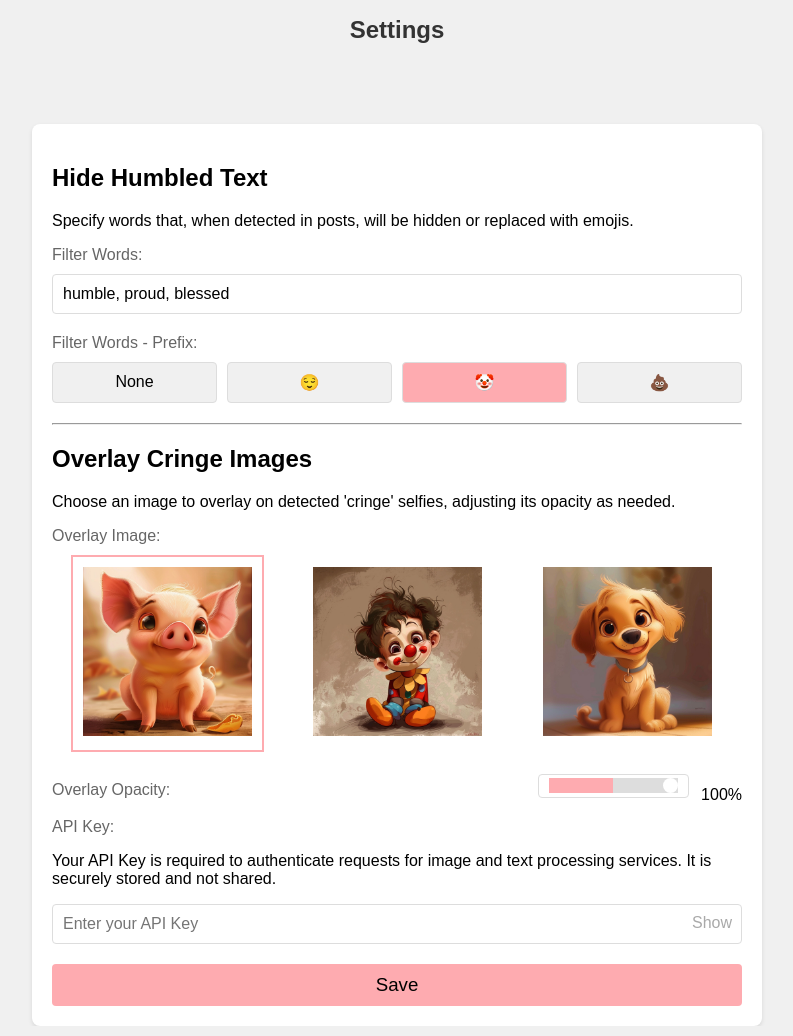
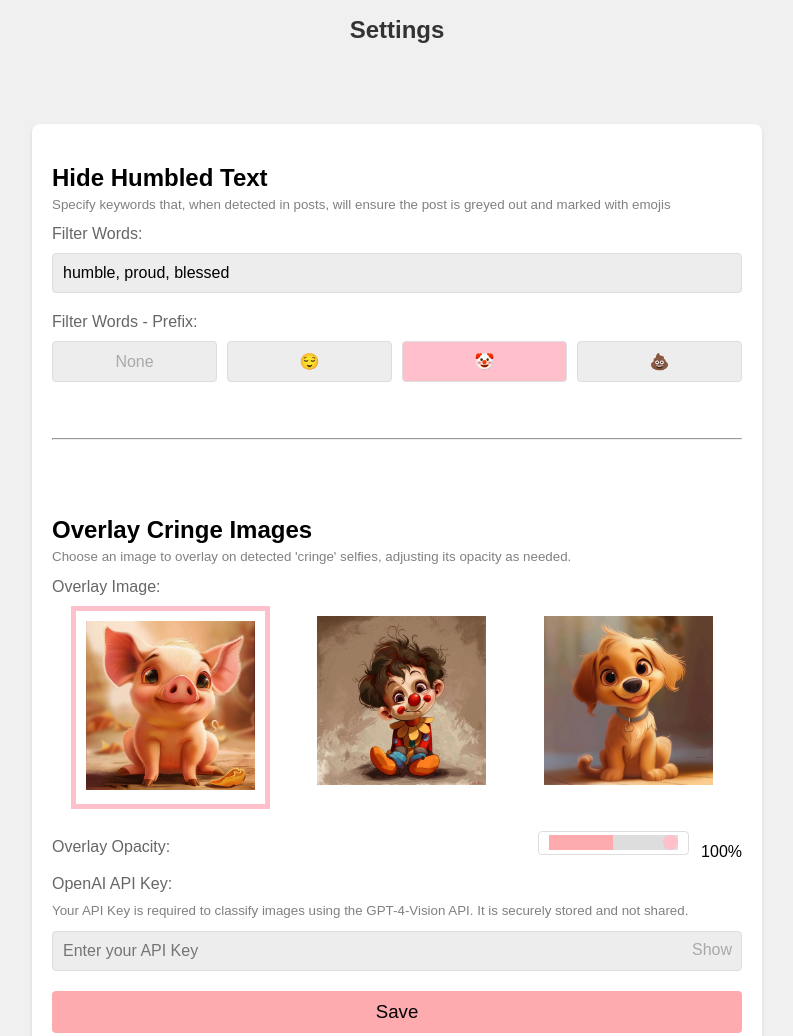
Before and after one commit to FelixGraeber/linkedin-unhumble, a browser extension: page src/settings/settings.html in a window 1280 px wide. Shown: the top 1036 px of the page, without its empty margins (243-1036 px from the left). Drawn offline with Linux system fonts and the light colour scheme.

Commit message:
Finalization

```diff
--- a/src/settings/settings.html
+++ b/src/settings/settings.html
@@ -28,6 +28,15 @@
             text-align: center;
             font-size: 18pt; /* Increased from default to 18pt */
         }
+        h2 {
+            color: black; /* Setting title in black */
+            margin-bottom: 5px; /* Tighter spacing */
+        }
+        p {
+            color: grey; /* Description in grey */
+            margin-top: 0;
+            font-size: 10pt; /* Smaller font for descriptions */
+        }
         label {
             display: block;
             margin-bottom: 10px;
@@ -45,23 +54,30 @@
             border-radius: 4px;
             font-size: 12pt; /* Increased from default to 12pt */
         }
+        input[type="text"], input[type="password"] {
+            background-color: rgb(237, 237, 237); /* Light pink background for text inputs */
+            color: black; /* Dark pink text */
+        }
+        input[type="range"], select, button {
+            background-color: lightgrey; /* Light pink for other inputs and buttons */
+        }
         .prefix-button-container {
             display: flex; /* Align buttons horizontally */
             justify-content: start; /* Align buttons to the start of the container */
             gap: 10px; /* Add some space between buttons */
         }
-        .prefix-button {
+        .prefix-button, .prefix-button.selected {
             font-size: 12pt; /* Ensure button matches input font size */
             padding: 10px;
             border: 1px solid #ddd;
             border-radius: 4px;
             cursor: pointer;
-            background-color: #f0f0f0;
-            font-family: Arial, sans-serif, "Apple Color Emoji", "Segoe UI Emoji", "Segoe UI Symbol"; /* Added emoji support */
+            background-color: rgb(237, 237, 237); /* Light pink background for text inputs */
+            color: darkgrey; /* Dark pink text */
         }
         .prefix-button.selected {
-            background-color: #FEABB0; /* Highlight selected button */
-            color: white;
+            background-color: #FFC0CB; /* Dark pink background for selected */
+            color: black;
         }
         .toggle-api-key {
             position: absolute;
@@ -78,11 +94,10 @@
         }
         .image-preview div {
             padding: 10px;
-            border: 2px solid transparent; /* Default no highlight */
             font-size: 12pt; /* Increased from default to 12pt */
         }
         .image-preview div.highlight {
-            border-color: #FEABB0; /* Highlight color */
+            border: 5px solid #FFC0CB; /* Light pink border */
             font-size: 12pt; /* Increased from default to 12pt */
         }
         .image-preview img {
@@ -123,7 +138,7 @@
             width: 15px;
             height: 15px;
             border-radius: 50%;
-            background: #fff;
+            background: #FFC0CB; /* Dark pink slider thumb */
             cursor: pointer;
         }
 
@@ -131,7 +146,7 @@
             width: 15px;
             height: 15px;
             border-radius: 50%;
-            background: #fff;
+            background: #FFC0CB; /* Dark pink slider thumb */
             cursor: pointer;
         }
 
@@ -160,7 +175,7 @@
     <br></br>
     <form id="settingsForm">
         <h2>Hide Humbled Text</h2>
-        <p>Specify words that, when detected in posts, will be hidden or replaced with emojis.</p>
+        <p>Specify keywords that, when detected in posts, will ensure the post is greyed out and marked with emojis</p>
         <label for="filterWords">Filter Words:</label>
         <input type="text" id="filterWords" name="filterWords" placeholder="Enter comma separated words" value="humble, proud, blessed">
         <label for="filterWordsPrefix">Filter Words - Prefix:</label>
@@ -170,7 +185,9 @@
             <button type="button" class="prefix-button selected" data-value="clown">&#x1F921;</button>
             <button type="button" class="prefix-button" data-value="poop">&#x1F4A9;</button>
         </div>
+        <br></br>
         <hr style="margin-top: 20px; margin-bottom: 20px;">
+        <br></br>
         <h2>Overlay Cringe Images</h2>
         <p>Choose an image to overlay on detected 'cringe' selfies, adjusting its opacity as needed.</p>
         <label for="overlayImage">Overlay Image:</label>
@@ -186,8 +203,8 @@
                 <span id="opacityValue">69%</span>
             </div>
         </div>
-        <label for="apiKey">API Key:</label>
-        <p class="api-key-explanation">Your API Key is required to authenticate requests for image and text processing services. It is securely stored and not shared.</p>
+        <label for="apiKey">OpenAI API Key:</label>
+        <p class="api-key-explanation">Your API Key is required to classify images using the GPT-4-Vision API. It is securely stored and not shared.</p>
         <div class="api-key-container">
             <input type="password" id="apiKey" name="apiKey" placeholder="Enter your API Key">
             <span class="toggle-api-key">Show</span>
```
Also changed, not shown: src/popup/popup.html (+1 -1 lines).
